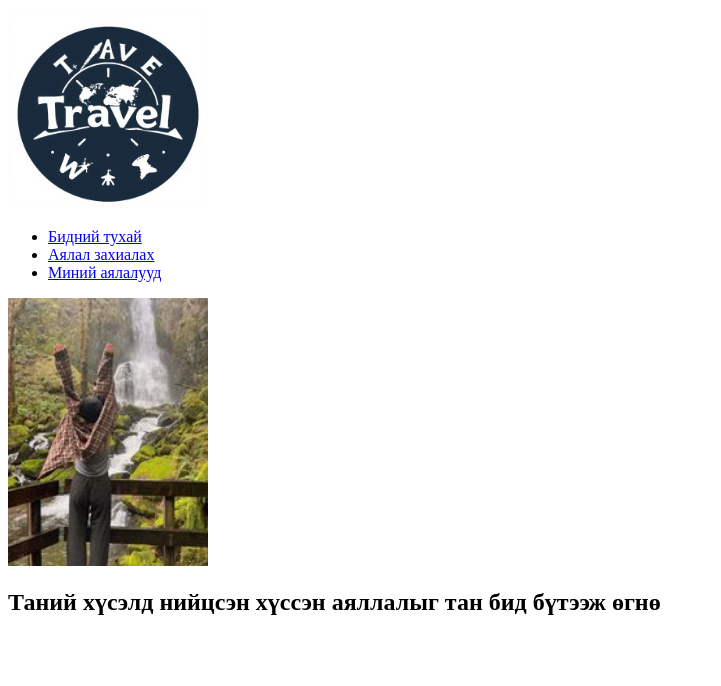
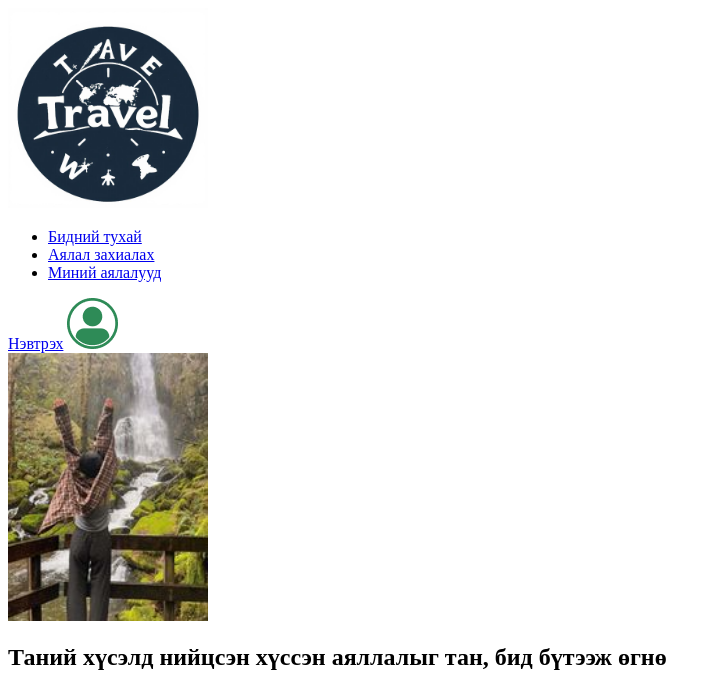
Before and after one commit to MunkhjinBj/WebDesign, a plain HTML site: page index.html in a window 1280 px wide. Shown: the top 686 px of the page, without its empty margins (0-721 px from the left). Drawn offline with Linux system fonts and the light colour scheme; files whose address does not match are found by name.

Commit message:
main page

```diff
--- a/index.html
+++ b/index.html
@@ -16,6 +16,10 @@
           <li><a href="./zahialah.html">Аялал захиалах</a></li>
           <li><a href="#">Миний аялалууд</a></li>
         </ul>
+        <section>
+          <a href="./login.html">Нэвтрэх</a>
+          <a href=""><img src="./images/account icon.png" alt=""></a>
+        </section>
       </nav>
     </header>
 
@@ -23,7 +27,7 @@
       <section>
         <article>
           <img width="200px" src="./images/img4.jpg" alt="neg zurg" />
-          <h2>Таний хүсэлд нийцсэн хүссэн аяллалыг тан бид бүтээж өгнө</h2>
+          <h2>Таний хүсэлд нийцсэн хүссэн аяллалыг тан, бид бүтээж өгнө</h2>
         </article>
         <article>
           <img width="200px" src="" alt="neg zurg" />
```
